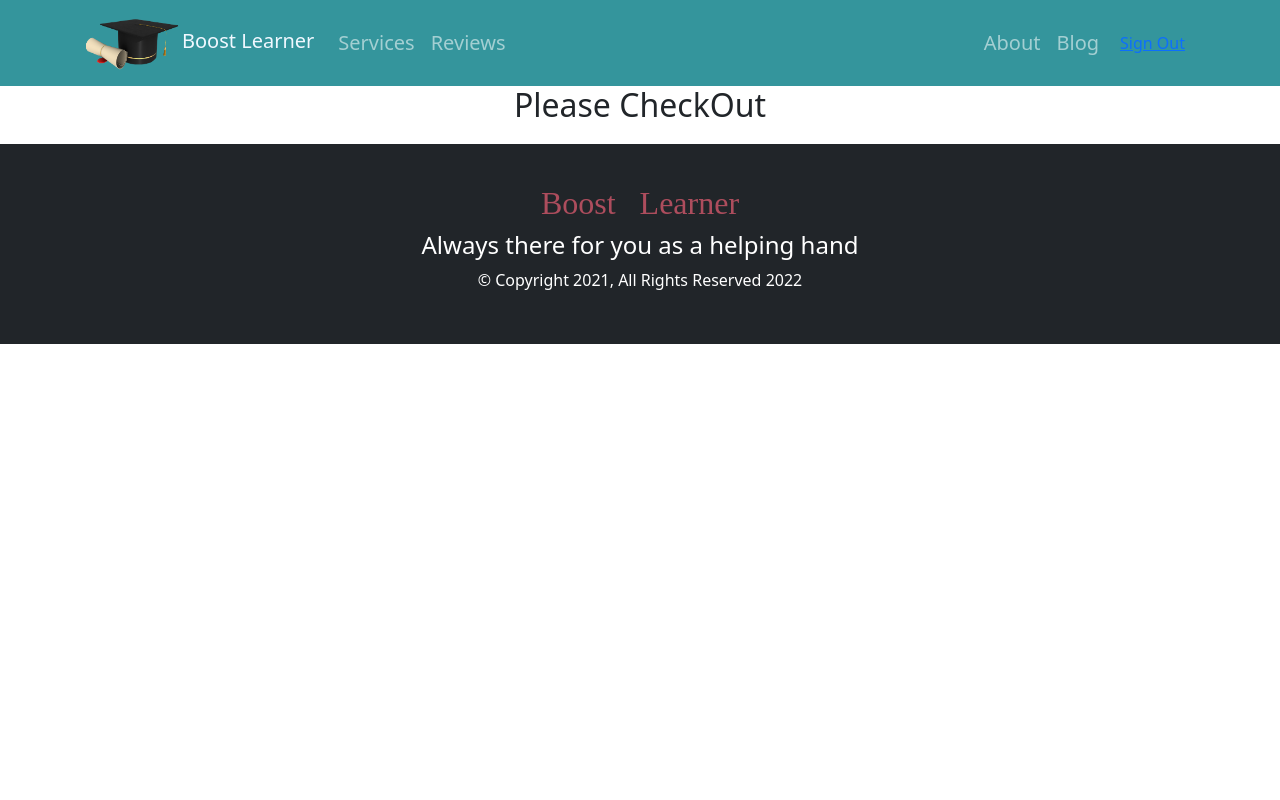
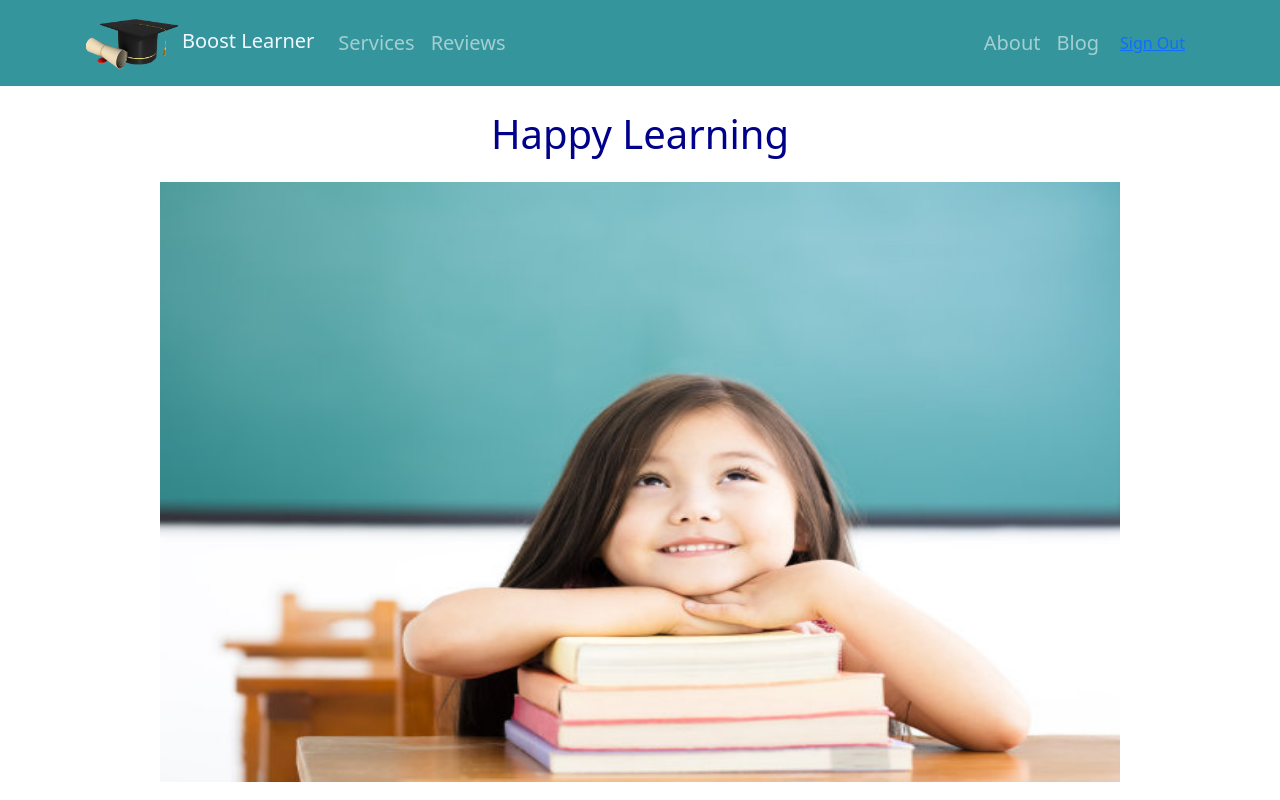
Before and after one commit to RinkuNahar/boost-learning, a React (Create React App) app: page /checkout in a window 1280 px wide. Shown: the top 800 px of the page. Built offline with nearby package versions, Linux system fonts and the light colour scheme; no server answers; sample sign-in values are in the browser's storage; a web font is replaced by a local one.

Commit message:
checkout added

```diff
--- /dev/null
+++ b/src/components/CheckOut/CheckOut.css
@@ -0,0 +1,3 @@
+.checkout-img{
+    height: 600px;
+}
--- a/src/components/CheckOut/CheckOut.js
+++ b/src/components/CheckOut/CheckOut.js
@@ -1,9 +1,12 @@
 import React from 'react';
+import checkout from '../../images/checkout.png';
+import './CheckOut.css'
 
 const CheckOut = () => {
     return (
-        <div>
-            <h2>Please CheckOut</h2>
+        <div className='checkout'>
+            <h1 className='service-title mt-4 mb-4'> Happy Learning</h1>
+            <img className='w-75 checkout-img' src={checkout} alt="" />
         </div>
     );
 };
```
Also changed, not shown: src/images/checkout.png (added).
